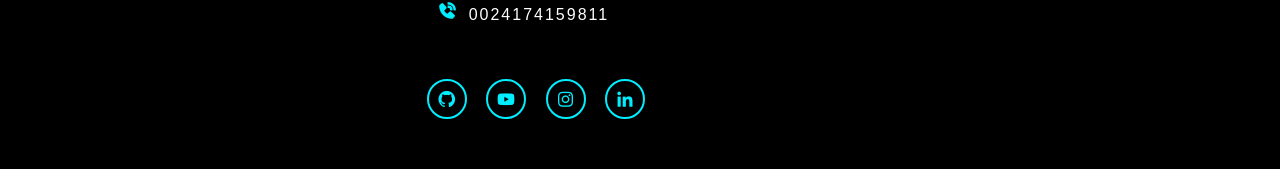
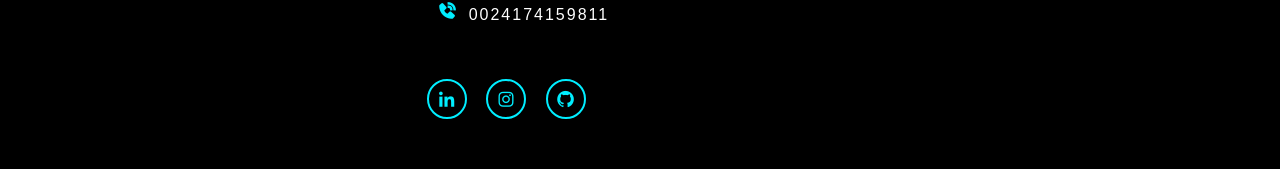
Before and after one commit to Nkoukou93/portofolio, a plain HTML site: page index.html in a window 1280 px wide. Shown: the part 3812-3981 px from the top of the page. Drawn offline with nearby package versions, Linux system fonts and the light colour scheme.

Commit message:
portofolio

```diff
--- a/index.html
+++ b/index.html
@@ -247,10 +247,10 @@
                     <li><i class="bx bxs-phone-call" ></i>0024174159811</li>
                 </div>
                 <div class="contact-icons">
-                    <a href="https://github.com/vsmidhun21" target="_blank"><i class='bx bxl-github'></i></a>
-                    <a href="https://www.youtube.com/@Unlucky_Coder21"><i class='bx bxl-youtube'></i></a>
-                    <a href="https://instagram.com/midhun_021?utm_source=qr&igshid=ZDc4ODBmNjlmNQ%3D%3D" target="_blank"><i class="bx bxl-instagram"></i></a>
-                    <a href="https://www.linkedin.com/in/midhun-v-s" target="_blank"><i class="bx bxl-linkedin"></i></a>
+                    <a href="https://www.linkedin.com/in/guilaine-yeman-741b85158/"style="--i:7" target="_blank"><i class='bx bxl-linkedin'></i></a>
+                    <a href="https://www.instagram.com/elyseeyemane/" style="--i:8" target="_blank"><i class='bx bxl-instagram' ></i></a>
+
+                    <a href="https://github.com/Nkoukou93"style="--i:10" target="_blank"><i class='bx bxl-github'></i></a>
                 </div>
             </div>
 
```
